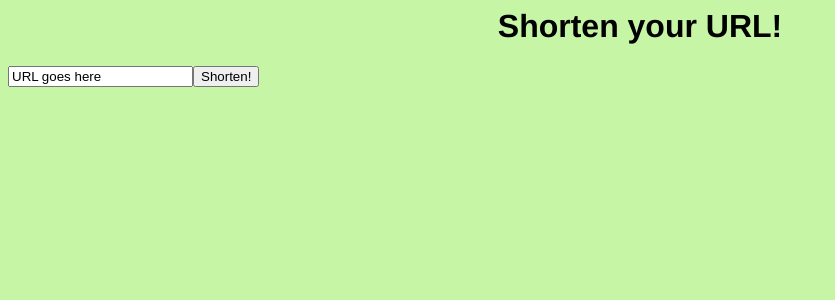
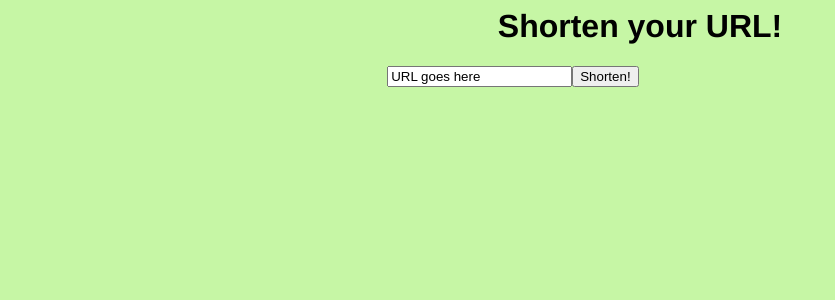
Before and after one commit to nthall/shortener, a Django app: template shortener/templates/shorten/index.html in a window 1280 px wide. Shown: the top 300 px of the page, without its empty margins (0-835 px from the left). Run offline with Django 3.2, Linux system fonts and the light colour scheme; the template is opened without the code that fills it, so the values that code supplies are empty.

Commit message:
center alignment, hopefully

```diff
--- a/shortener/templates/shorten/index.html
+++ b/shortener/templates/shorten/index.html
@@ -6,7 +6,7 @@
   <body>
     <h1>Shorten your URL!</h1>
     {% if error_message %}<p><strong>{{ error_message }}</strong></p>{% endif %}
-    <div style="margin-right:auto; margin-left:auto;">
+    <div style="margin-right:auto; margin-left:auto; width:40%;">
     <form action='/result' method='post'>
       {% csrf_token %}
       <div><input type='text' style='float:left;' name='destination_url' value='URL goes here' onfocus='if(this.defaultValue == this.value) this.value=""'></input></div>
```
